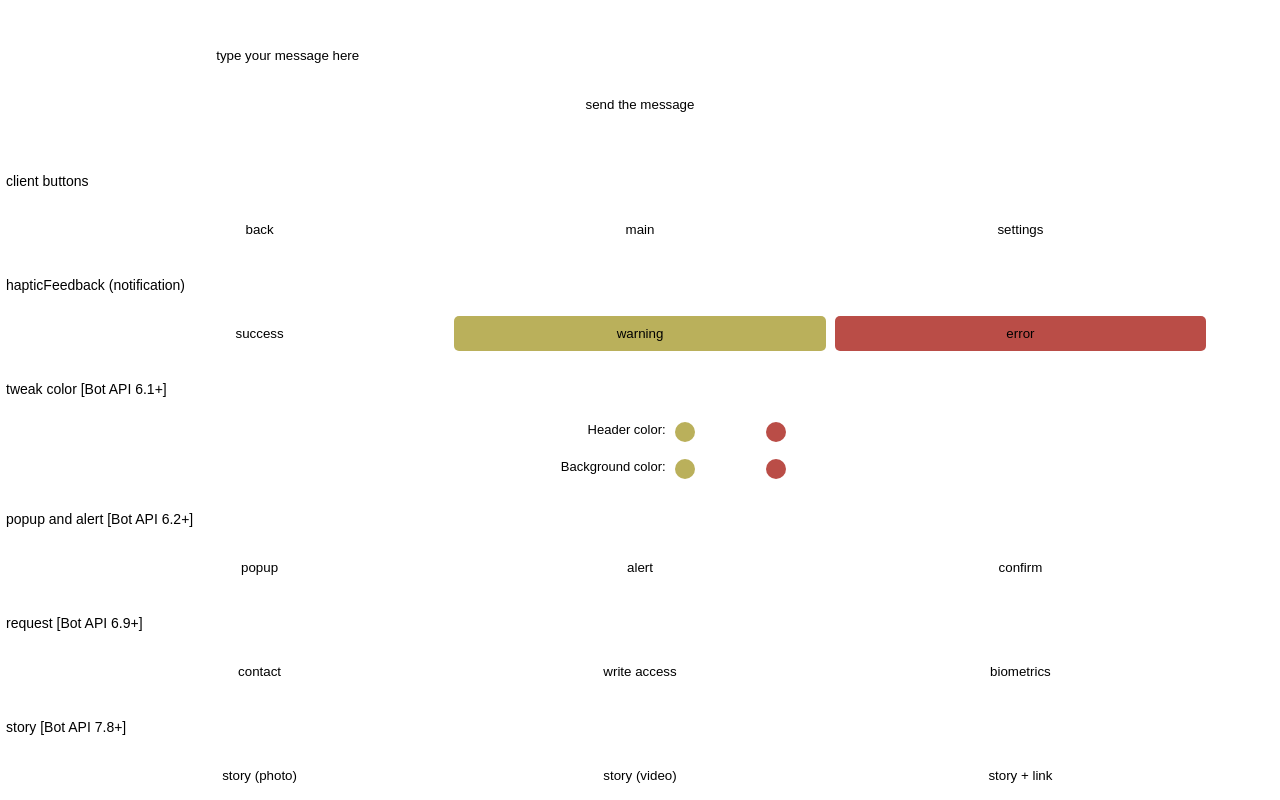
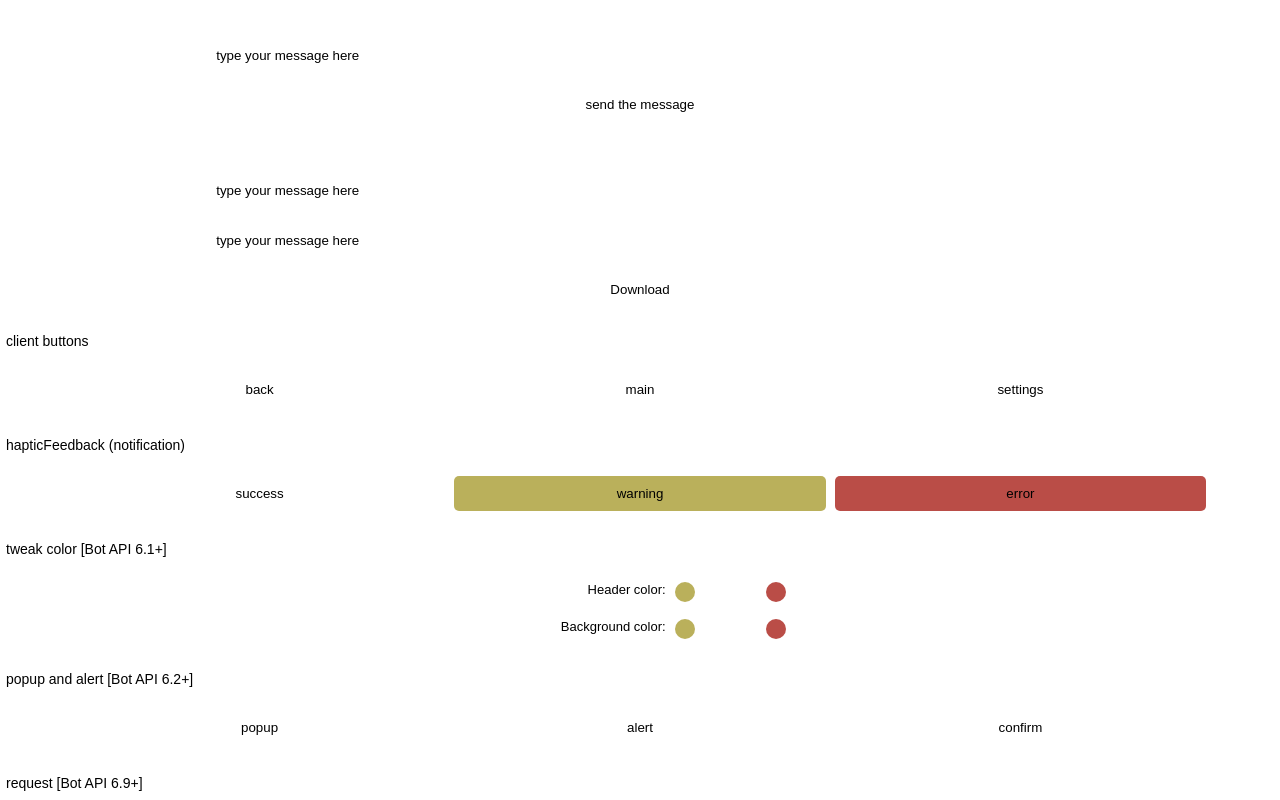
Before and after one commit to anompy/tgapp, a plain HTML site: page index.html in a window 1280 px wide. Shown: the top 800 px of the page. Drawn offline with Linux system fonts and the light colour scheme; a script that the page names is missing.

Commit message:
update index.html

```diff
--- a/index.html
+++ b/index.html
@@ -9,8 +9,14 @@
   </head>
   <body class='body'>
     <div class='content-block content-block_send-message send-message'>
-      <input class="send-message__input" type="text" placeholder="type your message here">
+      <input class="send-message__input" id="send-message__input" type="text" placeholder="type your message here">
       <button class="send-message__button" id="send-message-button"> send the message </button>
+    </div>
+
+    <div class='content-block content-block_send-message send-message'>
+      <input class="send-message__input" id="download-file-url" type="text" placeholder="type your message here">
+      <input class="send-message__input" id="download-file-name" type="text" placeholder="type your message here">
+      <button class="send-message__button" id="download-file"> Download </button>
     </div>
 
     <p class="header-text"> client buttons </p>
```
